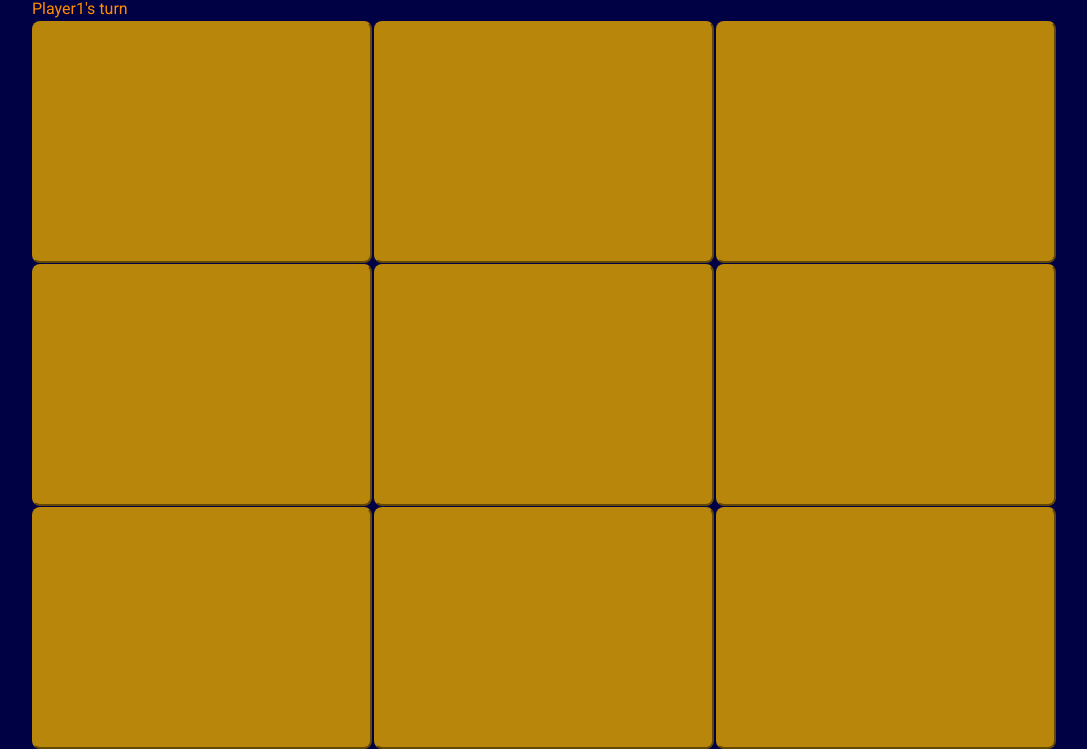
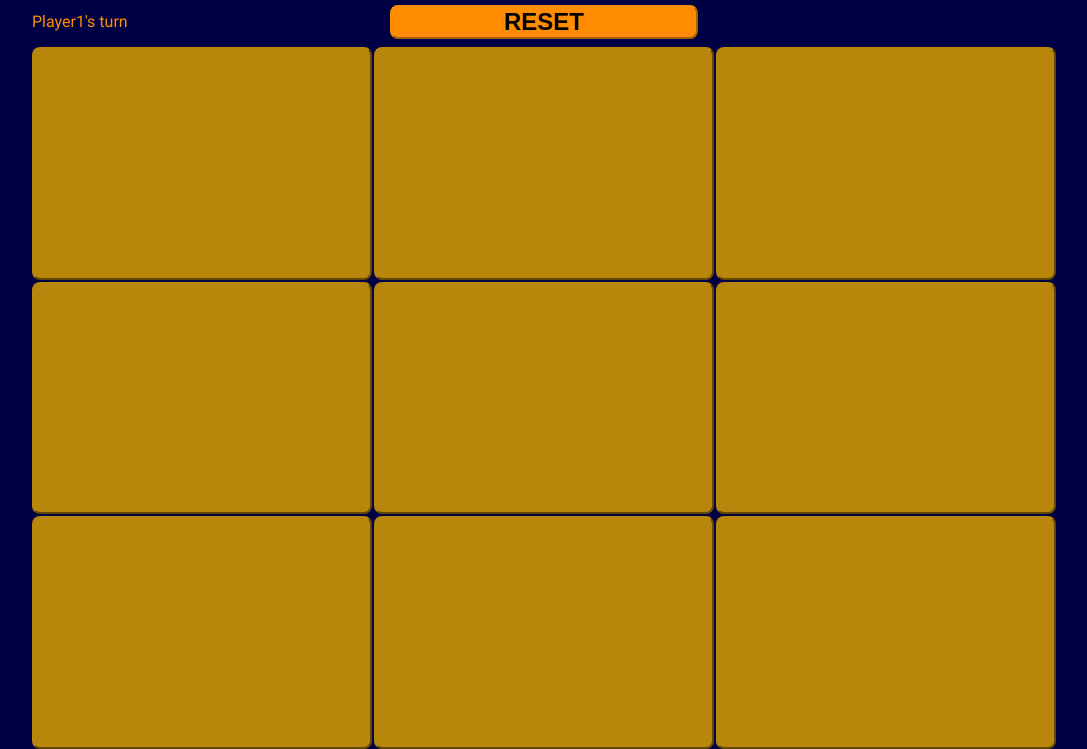
Before and after one commit to gonfuentes112/tictactoe, a plain HTML site: page index.html in a window 1280 px wide. Shown: the part 51-800 px from the top of the page, without its empty margins (96-1183 px from the left). Drawn offline with Linux system fonts and the light colour scheme.

Commit message:
feat: add reset button

```diff
--- a/index.html
+++ b/index.html
@@ -14,6 +14,7 @@
     <h1>Tic Tac Toe</h1>
     <div class="info">
         <div id="player-turn-field"></div>
+        <button type="button" id="reset-button">RESET</button>
         <div id="winner-field"></div>
     </div>
     <main id="screen-board">
--- a/script.js
+++ b/script.js
@@ -141,11 +141,12 @@ function GameLogic() {
 }
 
 function GameVisual() {
-    const gameLogic = GameLogic();
+    let gameLogic = GameLogic();
     const playerField = document.getElementById('player-turn-field');
     playerField.innerText = `${gameLogic.getActivePlayer().name}'s turn`;
     const winnerField = document.getElementById('winner-field');
     const screenBoard = document.getElementById('screen-board');
+    const resetButton = document.getElementById('reset-button');
 
     function paintPlayerOneCells() {
         const buttonArray = Array.from(screenBoard.children);
@@ -227,6 +228,7 @@ function GameVisual() {
 
     screenBoard.addEventListener('click', score);
 
+    function createButtons(screenBoard) {
         for(let i = 0; i < 9 ; i++) {
             const cellButton = document.createElement('button');
             cellButton.innerText = " ";
@@ -234,6 +236,18 @@ function GameVisual() {
             cellButton.dataset.location = i;
             screenBoard.appendChild(cellButton);
         }
+    }
+
+    createButtons(screenBoard);
+
+    function reset() {
+        gameLogic = GameLogic();
+        playerField.innerText = `${gameLogic.getActivePlayer().name}'s turn`;
+        screenBoard.replaceChildren();
+        screenBoard.addEventListener('click', score);
+        createButtons(screenBoard);
+    }
+    resetButton.addEventListener('click', reset);
 
 
 }
--- a/style.css
+++ b/style.css
@@ -16,6 +16,7 @@ body {
     justify-content: space-around;
     align-items: center;
     font-family: roboto, sans-serif;
+    gap: 0.5rem;
 }
 
 h1, .info {
@@ -38,6 +39,27 @@ main {
     display: flex;
     width: 80%;
     justify-content: space-between;
+    align-items: center;
+}
+
+.info div {
+    flex: 1;
+}
+
+#winner-field {
+    text-align: end;
+    font-weight: bold;
+    font-size: 1.5rem;
+    text-wrap: nowrap;
+}
+
+#reset-button {
+    width: 30%;
+    font-weight: bold;
+    background-color: darkorange;
+    border-color: darkorange;
+    border-radius: 0.5rem;
+    font-size: 1.5rem;
 }
 
 .button {
```
Lines whose indentation alone changed are shown as unchanged.
